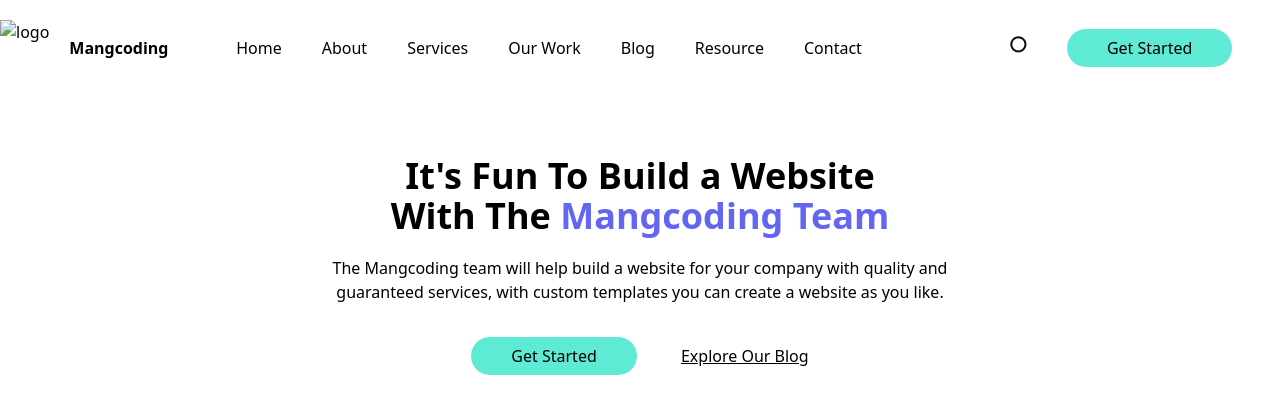
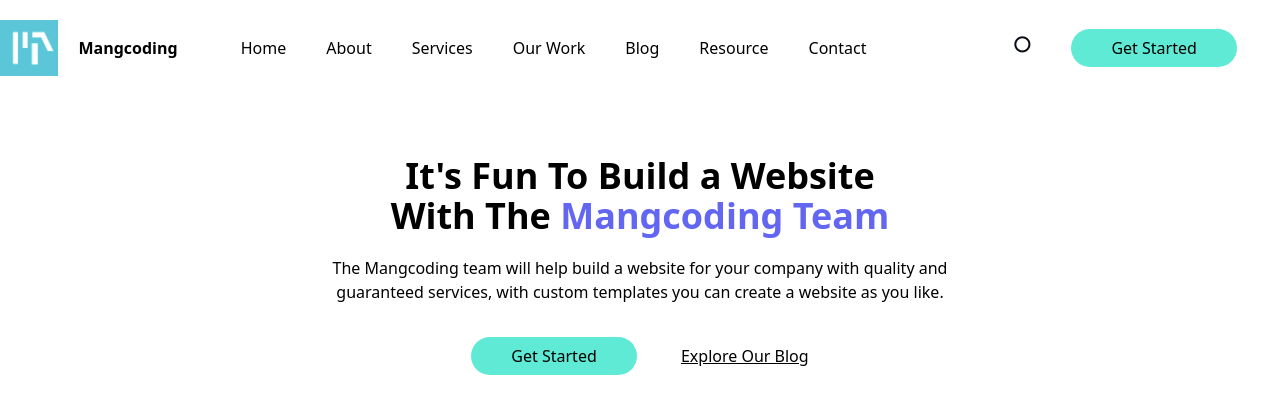
Before and after one commit to aldieka332/redesign-mangcoding, a plain HTML site: page index.html in a window 1280 px wide. Drawn offline with nearby package versions, Linux system fonts and the light colour scheme; the site is published under a folder, as on GitHub Pages, so addresses that start at the root find nothing.

Commit message:
Update index.html

```diff
--- a/index.html
+++ b/index.html
@@ -16,7 +16,7 @@
     <div class="top-0 left-0 w-full h-24">
         <div class="container m-auto flex items-center justify-between mt-5">
 
-            <img class="h-14 w-15" src="/logo.png" alt="logo">
+            <img class="h-14 w-15" src="logo.png" alt="logo">
             <h1 class="ml-5 font-semibold" href="">Mangcoding</h1>
             <div class="text-center  m-auto flex items-center justify-between">
                 <ul class="md:flex">
```
